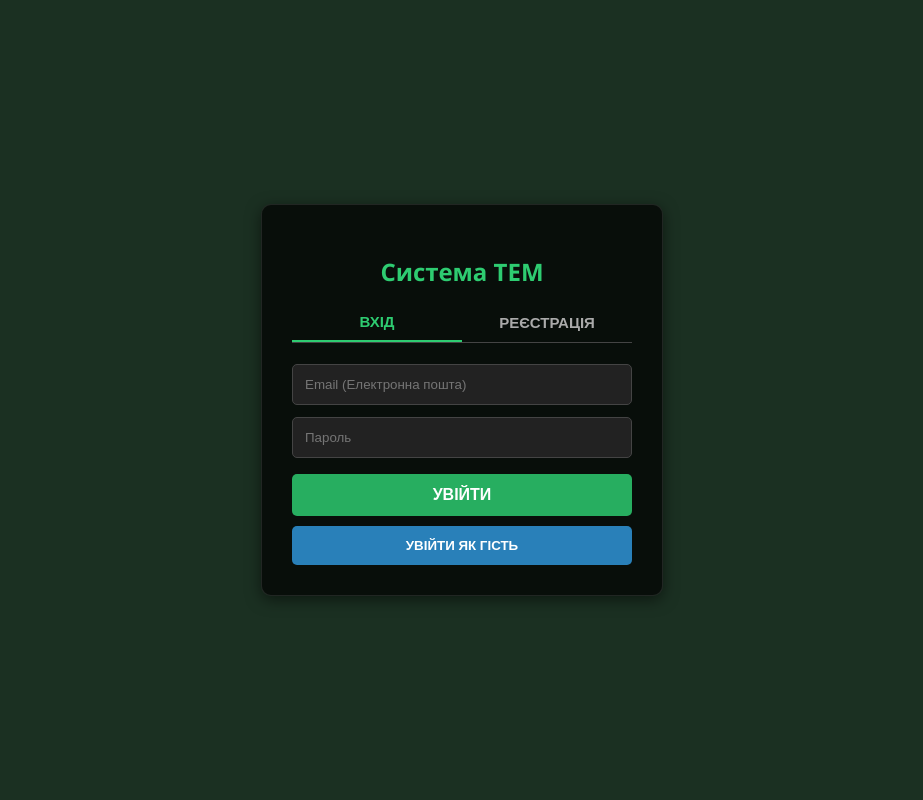
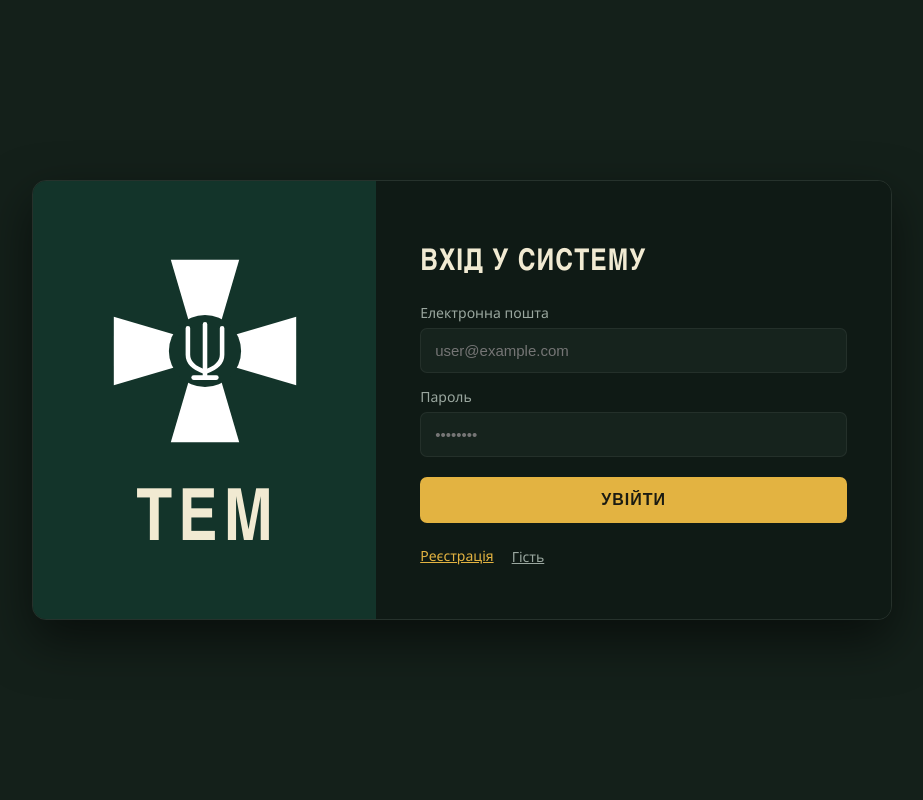
Before and after one commit to calculator-msv/tem-calculator, a Django app: page / in a window 1280 px wide. Shown: the whole page, without its empty margins (178-1101 px from the left). Run offline with Django 5.2, Linux system fonts and the light colour scheme.

Commit message:
Update index.html

```diff
--- a/main_app/templates/main_app/index.html
+++ b/main_app/templates/main_app/index.html
@@ -4,111 +4,148 @@
     <meta charset="UTF-8">
     <meta name="viewport" content="width=device-width, initial-scale=1.0">
     <title>Система ТЕМ ДПСУ</title>
+    <link rel="preconnect" href="https://fonts.googleapis.com">
+    <link href="https://fonts.googleapis.com/css2?family=Oswald:wght@500;600&display=swap" rel="stylesheet">
     <style>
+        :root {
+            --panel-left: #13342a;
+            --panel-right: #0f1a15;
+            --field: #16231d;
+            --cream: #f1ead2;
+            --muted: #9aa79f;
+            --gold: #e3b341;
+            --gold-hover: #f0c255;
+        }
+        * { box-sizing: border-box; }
         body {
             font-family: 'Segoe UI', sans-serif;
-            background: #1b3022;
+            background: #14201a;
             color: white;
             margin: 0;
             min-height: 100vh;
             display: flex;
             justify-content: center;
             align-items: center;
+            padding: 16px;
         }
-        .card {
-            background: rgba(0,0,0,0.7);
-            padding: 30px;
-            border-radius: 10px;
-            width: 340px;
-            text-align: center;
-            box-shadow: 0 4px 15px rgba(0,0,0,0.5);
-            border: 1px solid rgba(255,255,255,0.1);
+
+        /* ===== КАРТКА ВХОДУ: ліва панель (емблема) + права (форма) ===== */
+        .login-card {
+            display: flex;
+            width: 860px;
+            max-width: 100%;
+            min-height: 440px;
+            border-radius: 14px;
+            overflow: hidden;
+            border: 1px solid rgba(255,255,255,0.08);
+            box-shadow: 0 20px 50px rgba(0,0,0,0.55);
         }
-        h2 { margin-bottom: 15px; color: #2ecc71; }
-        .tabs { display: flex; justify-content: space-around; margin-bottom: 15px; border-bottom: 1px solid #444; }
-        .tab-btn { background: none; border: none; color: #aaa; padding: 10px; cursor: pointer; font-size: 15px; width: 50%; font-weight: bold; }
-        .tab-btn.active { color: #2ecc71; border-bottom: 2px solid #2ecc71; }
+        .brand-panel {
+            flex: 0 0 40%;
+            background: var(--panel-left);
+            display: flex;
+            flex-direction: column;
+            align-items: center;
+            justify-content: center;
+            gap: 26px;
+            padding: 30px 20px;
+        }
+        /* Емблему та «ТЕМ» збільшено приблизно вдвічі. Опису під «ТЕМ» більше немає. */
+        .brand-emblem { width: 190px; height: 190px; display: block; }
+        .brand-name {
+            font-family: 'Oswald', 'Arial Narrow', sans-serif;
+            font-weight: 600;
+            font-size: 72px;
+            line-height: 1;
+            letter-spacing: 6px;
+            color: var(--cream);
+            margin: 0;
+            padding-left: 6px; /* компенсує letter-spacing, щоб текст стояв по центру */
+        }
+
+        .form-panel {
+            flex: 1;
+            background: var(--panel-right);
+            padding: 40px 44px;
+            display: flex;
+            flex-direction: column;
+            justify-content: center;
+        }
+        .form-panel h2 {
+            font-family: 'Oswald', 'Arial Narrow', sans-serif;
+            font-weight: 600;
+            font-size: 30px;
+            letter-spacing: 1px;
+            color: var(--cream);
+            margin: 0 0 22px;
+            text-transform: uppercase;
+        }
         .form-group { display: none; }
         .form-group.active { display: block; }
+        label { display: block; font-size: 14px; color: var(--muted); margin: 14px 0 6px; }
         input {
             width: 100%;
-            padding: 12px;
-            margin: 6px 0;
-            box-sizing: border-box;
-            border-radius: 5px;
-            border: 1px solid #444;
-            background: #222;
+            padding: 13px 14px;
+            border-radius: 7px;
+            border: 1px solid rgba(255,255,255,0.06);
+            background: var(--field);
             color: #fff;
+            font-size: 15px;
+            outline: none;
         }
+        input:focus { border-color: var(--gold); }
         button.action-btn {
             width: 100%;
-            padding: 12px;
-            background: #27ae60;
-            color: white;
+            padding: 14px;
+            margin-top: 20px;
+            background: var(--gold);
+            color: #1b1b12;
             border: none;
-            border-radius: 5px;
+            border-radius: 7px;
             cursor: pointer;
-            font-weight: bold;
-            margin-top: 10px;
+            font-weight: 700;
             font-size: 16px;
+            letter-spacing: 1px;
+            text-transform: uppercase;
         }
-        button.action-btn:hover { background: #219150; }
-        .guest-btn {
-            background: #2980b9;
-            margin-top: 10px;
-            width: 100%;
-            padding: 12px;
-            color: white;
-            border: none;
-            border-radius: 5px;
-            cursor: pointer;
-            font-weight: bold;
+        button.action-btn:hover { background: var(--gold-hover); }
+        .links { display: flex; gap: 18px; margin-top: 22px; }
+        .link-btn {
+            background: none; border: none; padding: 0; cursor: pointer;
+            font-size: 14px; text-decoration: underline; font-family: inherit;
         }
-        .guest-btn:hover { background: #1f6694; }
-        .alert-error { background: #e74c3c; color: white; padding: 10px; border-radius: 5px; font-size: 13px; margin-bottom: 12px; }
+        .link-gold { color: var(--gold); }
+        .link-muted { color: var(--muted); }
+        .alert-error { background: #c0392b; color: white; padding: 10px; border-radius: 6px; font-size: 13px; margin-bottom: 12px; }
 
+        @media (max-width: 680px) {
+            .login-card { flex-direction: column; min-height: 0; }
+            .brand-panel { flex-basis: auto; gap: 14px; padding: 24px 20px; }
+            .brand-emblem { width: 130px; height: 130px; }
+            .brand-name { font-size: 52px; }
+            .form-panel { padding: 28px 24px; }
+        }
+
+        /* ===== ГОЛОВНЕ МЕНЮ ПІСЛЯ ВХОДУ (без змін) ===== */
         .user-header {
-            position: absolute;
-            top: 20px;
-            right: 20px;
-            z-index: 10;
-            display: flex;
-            align-items: center;
-            gap: 15px;
-            background: rgba(0, 0, 0, 0.6);
-            padding: 10px 20px;
-            border-radius: 10px;
+            position: absolute; top: 20px; right: 20px; z-index: 10;
+            display: flex; align-items: center; gap: 15px;
+            background: rgba(0, 0, 0, 0.6); padding: 10px 20px; border-radius: 10px;
             border: 1px solid rgba(255, 255, 255, 0.1);
         }
         .logout-btn {
-            background: #e74c3c;
-            color: white;
-            border: none;
-            padding: 8px 15px;
-            border-radius: 5px;
-            cursor: pointer;
-            font-weight: bold;
-            text-decoration: none;
+            background: #e74c3c; color: white; border: none; padding: 8px 15px;
+            border-radius: 5px; cursor: pointer; font-weight: bold; text-decoration: none;
         }
         .menu-container {
-            background: rgba(0, 0, 0, 0.6);
-            padding: 40px;
-            border-radius: 20px;
-            border: 1px solid rgba(255, 255, 255, 0.1);
-            width: 380px;
-            box-shadow: 0 20px 50px rgba(0,0,0,0.5);
-            text-align: center;
+            background: rgba(0, 0, 0, 0.6); padding: 40px; border-radius: 20px;
+            border: 1px solid rgba(255, 255, 255, 0.1); width: 380px;
+            box-shadow: 0 20px 50px rgba(0,0,0,0.5); text-align: center;
         }
         .btn-menu {
-            display: flex;
-            align-items: center;
-            text-decoration: none;
-            color: white;
-            padding: 16px 20px;
-            margin-bottom: 15px;
-            border-radius: 10px;
-            font-weight: bold;
-            transition: 0.3s;
+            display: flex; align-items: center; text-decoration: none; color: white;
+            padding: 16px 20px; margin-bottom: 15px; border-radius: 10px;
+            font-weight: bold; transition: 0.3s;
         }
         .btn-calc { background: #27ae60; } .btn-calc:hover { background: #2ecc71; }
         .btn-docs { background: #2980b9; } .btn-docs:hover { background: #3498db; }
@@ -119,7 +156,6 @@
 <body>
 
 {% if user.is_authenticated %}
-    <!-- ГОЛОВНЕ МЕНЮ (Прибрано Книгу обліку) -->
     <div class="user-header">
         <span>👤 <b>{{ user.first_name|default:user.username }}</b></span>
         <a href="{% url 'logout' %}" class="logout-btn">Вийти</a>
@@ -138,55 +174,80 @@
     </div>
 
 {% else %}
-    <!-- ФОРМА ВХОДУ ТА РЕЄСТРАЦІЇ -->
-    <div class="card">
-        <h2>Система ТЕМ</h2>
+    <div class="login-card">
 
+        <!-- ЛІВА ПАНЕЛЬ: емблема ДПСУ + «ТЕМ» -->
+        <div class="brand-panel">
+            <!-- ▼▼ ЕМБЛЕМА. Якщо у вас в старому коді вже є своя емблема (картинка/SVG),
+                 замініть цей <svg> на неї, залишивши class="brand-emblem" ▼▼ -->
+            <svg class="brand-emblem" viewBox="0 0 100 100" role="img" aria-label="Емблема ДПСУ">
+                <g fill="#fff">
+                    <polygon points="32,2 68,2 58,36 42,36"/>
+                    <polygon points="32,98 68,98 58,64 42,64"/>
+                    <polygon points="2,32 2,68 36,58 36,42"/>
+                    <polygon points="98,32 98,68 64,58 64,42"/>
+                </g>
+                <circle cx="50" cy="50" r="19" fill="#13342a"/>
+                <g fill="none" stroke="#fff" stroke-width="2.4" stroke-linecap="round" stroke-linejoin="round">
+                    <path d="M50 36 V63"/>
+                    <path d="M41 38 V52 Q41 58 50 61 Q59 58 59 52 V38"/>
+                    <path d="M44 64 H56"/>
+                </g>
+            </svg>
+            <!-- ▲▲ кінець емблеми ▲▲ -->
+            <p class="brand-name">ТЕМ</p>
+        </div>
+
+        <!-- ПРАВА ПАНЕЛЬ: форми -->
+        <div class="form-panel">
             {% if error_msg %}
                 <div class="alert-error">{{ error_msg }}</div>
             {% endif %}
 
-        <div class="tabs">
-            <button class="tab-btn active" onclick="switchTab('login')">ВХІД</button>
-            <button class="tab-btn" onclick="switchTab('register')">РЕЄСТРАЦІЯ</button>
-        </div>
-
             <form id="login-form" class="form-group active" method="POST" action="{% url 'index' %}">
                 {% csrf_token %}
                 <input type="hidden" name="action" value="login">
-            <input type="email" name="email" placeholder="Email (Електронна пошта)" required>
-            <input type="password" name="password" placeholder="Пароль" required>
-            <button type="submit" class="action-btn">УВІЙТИ</button>
+                <h2>Вхід у систему</h2>
+                <label for="login-email">Електронна пошта</label>
+                <input id="login-email" type="email" name="email" placeholder="user@example.com" required>
+                <label for="login-pass">Пароль</label>
+                <input id="login-pass" type="password" name="password" placeholder="••••••••" required>
+                <button type="submit" class="action-btn">Увійти</button>
             </form>
 
             <form id="register-form" class="form-group" method="POST" action="{% url 'index' %}">
                 {% csrf_token %}
                 <input type="hidden" name="action" value="register">
-            <input type="text" name="fullname" placeholder="ПІБ або Підрозділ" required>
-            <input type="email" name="email" placeholder="Email (Електронна пошта)" required>
-            <input type="password" name="password" placeholder="Пароль (від 6 символів)" required>
-            <button type="submit" class="action-btn">ЗАРЕЄСТРУВАТИСЯ</button>
+                <h2>Реєстрація</h2>
+                <label for="reg-name">ПІБ або підрозділ</label>
+                <input id="reg-name" type="text" name="fullname" required>
+                <label for="reg-email">Електронна пошта</label>
+                <input id="reg-email" type="email" name="email" required>
+                <label for="reg-pass">Пароль (від 6 символів)</label>
+                <input id="reg-pass" type="password" name="password" required>
+                <button type="submit" class="action-btn">Зареєструватися</button>
             </form>
 
-        <form method="POST" action="{% url 'index' %}">
+            <div class="links">
+                <button type="button" class="link-btn link-gold" id="toggle-btn" onclick="toggleForm()">Реєстрація</button>
+                <form method="POST" action="{% url 'index' %}" style="margin:0;">
                     {% csrf_token %}
                     <input type="hidden" name="action" value="guest">
-            <button type="submit" class="guest-btn">УВІЙТИ ЯК ГІСТЬ</button>
+                    <button type="submit" class="link-btn link-muted">Гість</button>
                 </form>
+            </div>
+        </div>
     </div>
 
     <script>
-        function switchTab(tab) {
-            document.querySelectorAll('.tab-btn').forEach(btn => btn.classList.remove('active'));
-            document.querySelectorAll('.form-group').forEach(form => form.classList.remove('active'));
-
-            if (tab === 'login') {
-                document.querySelectorAll('.tab-btn')[0].classList.add('active');
-                document.getElementById('login-form').classList.add('active');
-            } else {
-                document.querySelectorAll('.tab-btn')[1].classList.add('active');
-                document.getElementById('register-form').classList.add('active');
-            }
+        function toggleForm() {
+            var login = document.getElementById('login-form');
+            var reg = document.getElementById('register-form');
+            var btn = document.getElementById('toggle-btn');
+            var toReg = !reg.classList.contains('active');
+            reg.classList.toggle('active', toReg);
+            login.classList.toggle('active', !toReg);
+            btn.textContent = toReg ? 'Вхід' : 'Реєстрація';
         }
     </script>
 {% endif %}
```
Lines whose indentation alone changed are shown as unchanged.
